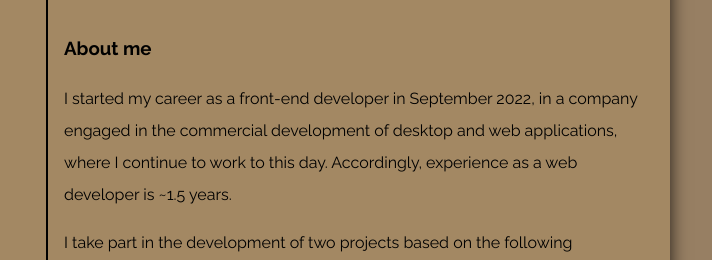
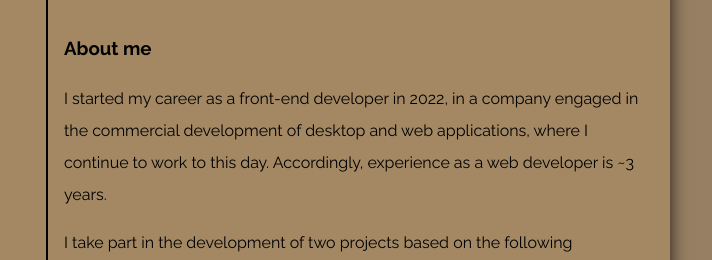
Before and after one commit to rndm-sklz/cv, a plain HTML site: page index.html in a window 1280 px wide. Shown: the part 311-571 px from the top of the page, 450-1162 px from the left. Drawn offline with Linux system fonts and the light colour scheme.

Commit message:
update 11.24

```diff
--- a/index.html
+++ b/index.html
@@ -69,7 +69,7 @@
             <div class="about_me">
                 <h3>About me</h3>
                 <p>
-                    I started my career as a front-end developer in September 2022, in a company engaged in the commercial development of desktop and web applications, where I continue to work to this day. Accordingly, experience as a web developer is ~1.5 years.
+                    I started my career as a front-end developer in 2022, in a company engaged in the commercial development of desktop and web applications, where I continue to work to this day. Accordingly, experience as a web developer is ~3 years.
                 </p>
                 <p>
                     I take part in the development of two projects based on the following technologies:
```
